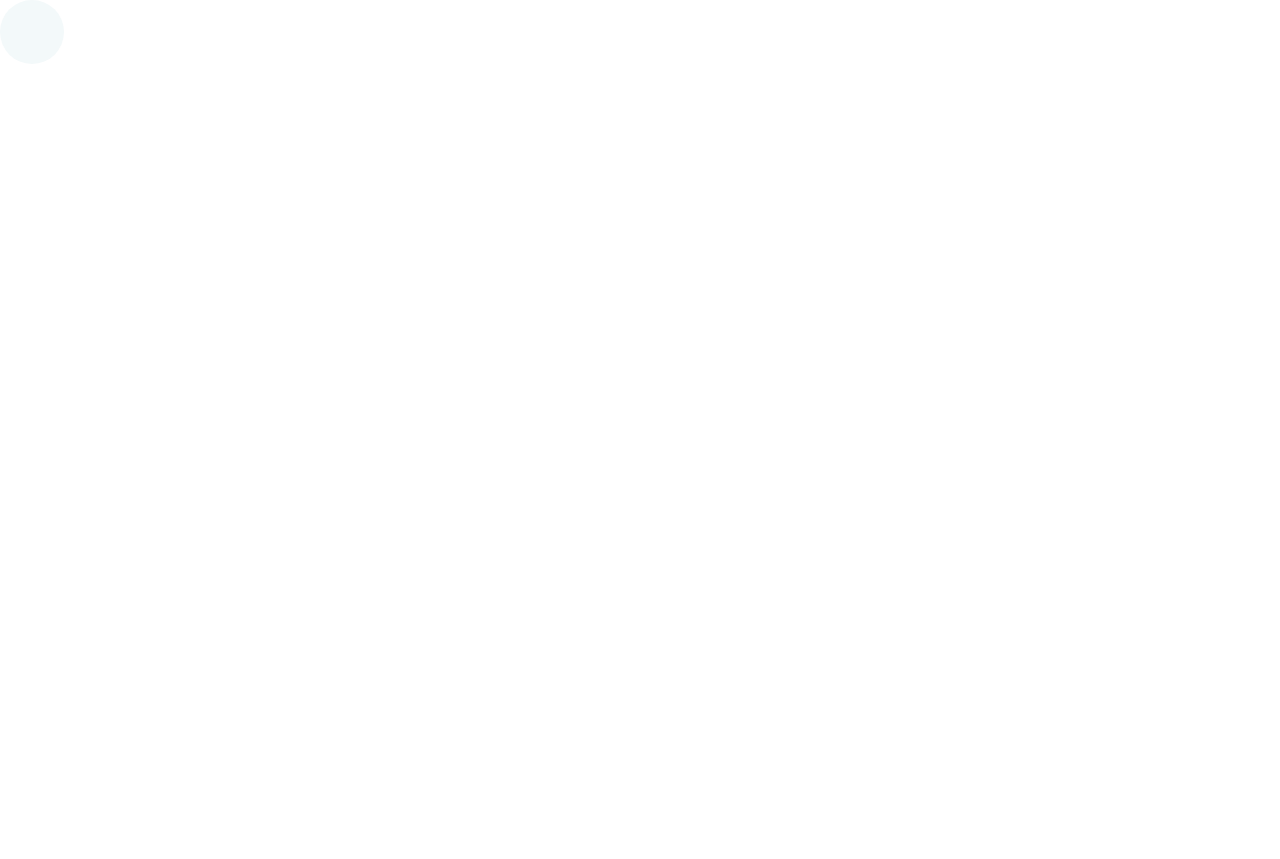
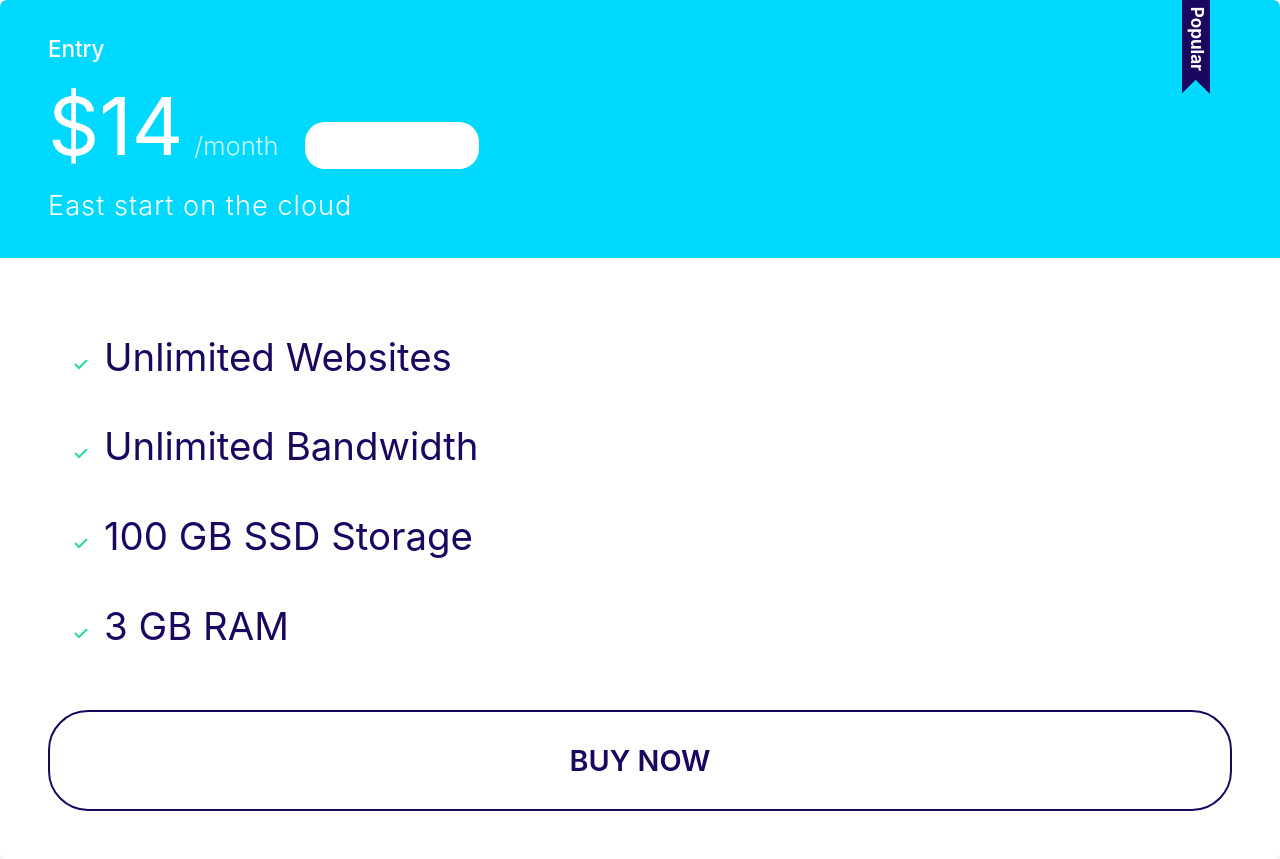
Before and after one commit to rajeswari03/moshify, a plain HTML site: page index.html in a window 1280 px wide. Before the commit the page ends 800 px from the top, so only its background shows below. Drawn offline with nearby package versions, Linux system fonts and the light colour scheme.

Commit message:
define popular badge...

```diff
--- a/index.html
+++ b/index.html
@@ -10,11 +10,26 @@
     <link rel="stylesheet" href="css/styles.css" />
   </head>
   <body>
-    <span class="icon-container">
-      <svg class="icon icon--primary">
-        <use xlink:href="images/sprite.svg#wordpress"></use>
-      </svg>
-    </span>
+    <div class="plan plan--popular">
+      <div class="card card--secondary">
+        <header class="card__header">
+          <h3 class="plan__name">Entry</h3>
+          <span class="plan__price">$14</span>
+          <span class="plan__billing-cycle">/month</span>
+          <span class="badge badge--secondary badge--small">10% OFF</span>
+          <span class="plan__description">East start on the cloud</span>
+        </header>
+        <div class="card__body">
+          <ul class="list list--tick">
+            <li class="list__item">Unlimited Websites</li>
+            <li class="list__item">Unlimited Bandwidth</li>
+            <li class="list__item">100 GB SSD Storage</li>
+            <li class="list__item">3 GB RAM</li>
+          </ul>
+          <button class="btn btn--outline btn--block">Buy Now</button>
+        </div>
+      </div>
+    </div>
 
 
   </body>
```
Also changed, not shown: images/popular.svg (added).
